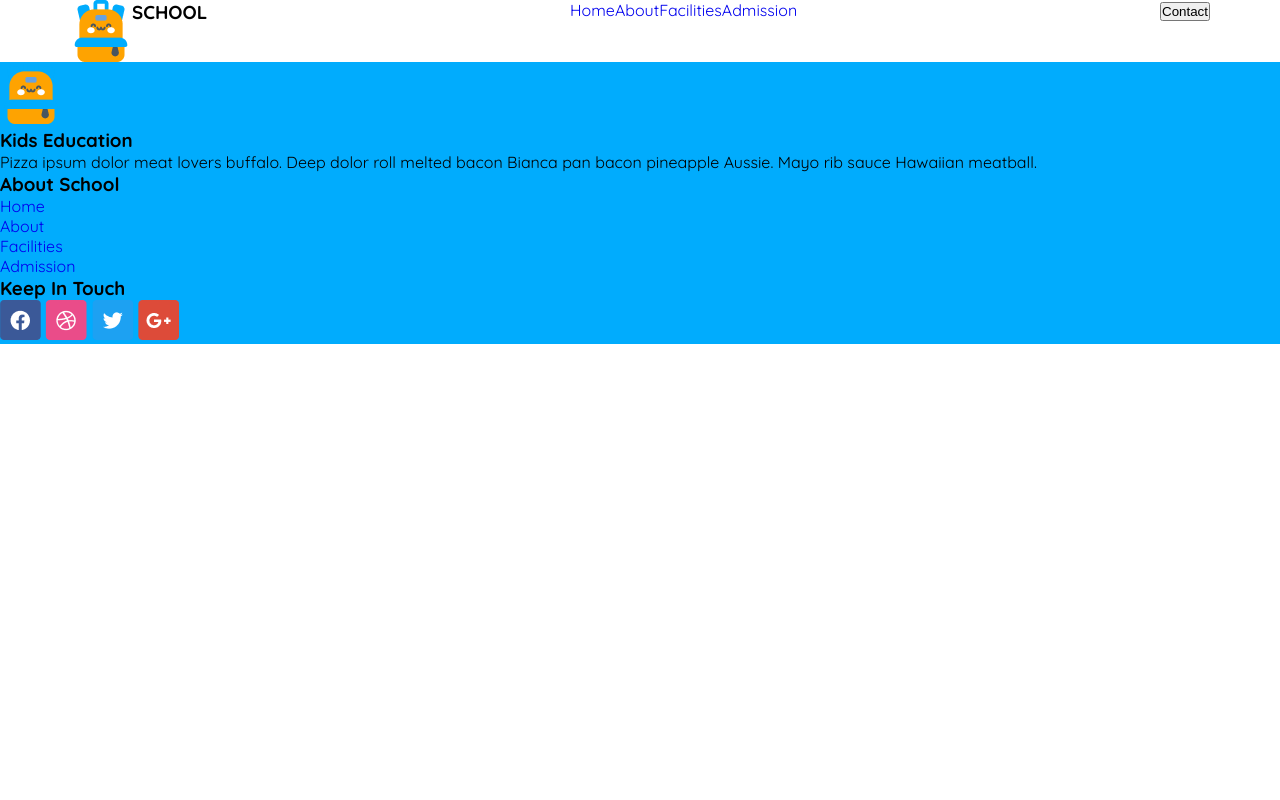
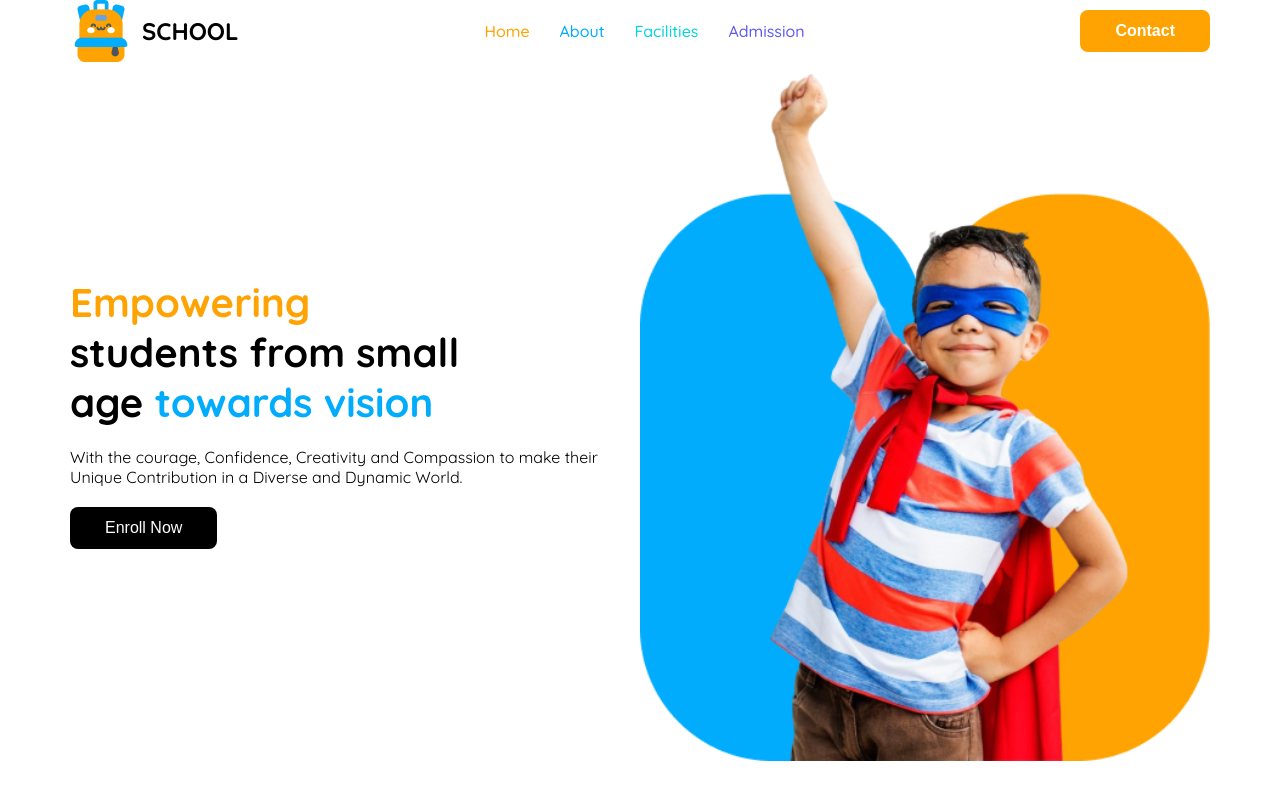
Before and after one commit to MAYA-AKT/B11-A2-Kids-School, a plain HTML site: page index.html in a window 1280 px wide. Drawn offline with nearby package versions, Linux system fonts and the light colour scheme.

Commit message:
responsive work on hero seciton

```diff
--- a/index.html
+++ b/index.html
@@ -26,31 +26,32 @@
         </ul>
 
         <div class="nav_btn">
-            <button class="">Contact</button>
+            <button class="contact_btn">Contact</button>
         </div>
 
         <ion-icon name="reorder-three-outline" class="icon"></ion-icon>
     </header>
+    <hr id="horizental_line">
     <main>
-        <!-- <section class="hero">
+        <section class="hero">
             <div class="hero_info">
-                <h2><span>Empowering</span> students from small age <span>towards vision</span></h2>
-                <p>With the courage, Confidence, Creativity and Compassion to make their Unique Contribution in a
+                <h2 class="hero_text"><span class="empowering_text">Empowering <br></span> students from small <br> age <span class="towards_text">towards vision</span></h2>
+                <p class="hero_des">With the courage, Confidence, Creativity and Compassion to make  their Unique Contribution in a
                     Diverse and Dynamic World.</p>
-                <button>Enroll Now</button>
+                <button class="hero_btn">Enroll Now</button>
             </div>
-            <div>
+            <div class="hero_img">
                 <img src="./assets/hero-kids.png" alt="">
             </div>
-        </section> -->
+        </section>
     </main>
-    <footer>
+     <!-- <footer>
         <div>
             <div>
                 <img src="./assets/logo.png" alt="logo">
                 <h3>Kids Education</h3>
             </div>
-            <!-- change this text -->
+
             <p>Pizza ipsum dolor meat lovers buffalo. Deep dolor roll melted bacon Bianca pan bacon pineapple Aussie.
                 Mayo rib sauce Hawaiian meatball.</p>
         </div>
@@ -72,7 +73,7 @@
                 <img src="./assets/google+.png" alt="">
             </div>
         </div>
-    </footer>
+    </footer>  -->
 
 
 
--- a/style.css
+++ b/style.css
@@ -1,10 +1,11 @@
 @import url('https://fonts.googleapis.com/css2?family=Quicksand:wght@300..700&display=swap');
+
 :root {
   --primary: #FEA301;
-   --skyBlue:#01ACFD;
-   --aqua:#05D4DF;
-   --blue-violet:#5D58EF ;
-   --footer-bg:#01ACFD;
+  --skyBlue: #01ACFD;
+  --aqua: #05D4DF;
+  --blue-violet: #5D58EF;
+  --footer-bg: #01ACFD;
 }
 
 
@@ -15,45 +16,179 @@
   font-weight: 400;
   font-style: normal;
 }
-*{
+
+* {
   padding: 0;
   margin: 0;
 }
 
+body {
+  max-width: 1140px;
+  margin: 0 auto;
+}
 
 
+.info {
+  justify-content: center;
+  align-items: center;
+}
 
-.header{
-  max-width: 1140px;
-  margin: 0 auto;
+.header {
+  /* max-width: 1140px; */
+  /* margin: 0 auto; */
   justify-content: space-between;
+  align-items: center;
 }
-ul li{
+
+#brand_name {
+  font-weight: 700;
+  font-size: 1.5rem;
+  padding-left: 10px;
+}
+
+ul li {
   list-style: none;
+  margin-right: 30px;
 }
-li a{
+
+li a {
   text-decoration: none;
+
 }
-.links,.info,.header{
+
+.home {
+  color: var(--primary);
+  font-weight: 500;
+
+}
+
+.about {
+  color: var(--skyBlue);
+  font-weight: 500;
+
+}
+
+.facilities {
+  color: var(--aqua);
+  font-weight: 500;
+
+}
+
+.admission {
+  color: var(--blue-violet);
+  font-weight: 500;
+
+}
+
+.links,
+.info,
+.header {
   display: flex;
 
 }
-.icon{
+
+.icon,
+#horizental_line {
   display: none;
 }
 
+.contact_btn {
+  padding: 12px 35px;
+  background-color: var(--primary);
+  color: #FFFFFF;
+  border: none;
+  font-size: 1rem;
+  font-weight: 700;
+  border-radius: 8px;
+}
 
-footer{
+/* hero section */
+.hero {
+  /* max-width: 1140px;
+  margin: 0 auto; */
+  display: flex;
+  justify-content: center;
+  align-items: center;
+
+}
+
+
+.hero_text {
+  font-size: 2.5rem;
+
+}
+
+.hero_des {
+  margin-top: 20px;
+}
+
+.empowering_text {
+  color: var(--primary);
+}
+
+.towards_text {
+  color: var(--footer-bg)
+}
+
+.hero_btn {
+  padding: 12px 35px;
+  margin-top: 20px;
+  background-color: black;
+  color: white;
+  border: none;
+  font-size: 1rem;
+
+  border-radius: 8px;
+}
+
+.hero div {
+  width: 50%;
+}
+
+.hero_img img {
+  width: 100%;
+
+}
+
+footer {
   background-color: var(--footer-bg);
 }
 
 
 @media screen and (max-width:576px) {
+  .header {
+    padding: 15px;
+  }
 
-.links,.nav_btn{
+  #brand_name,
+  .links,
+  .nav_btn {
     display: none;
   }
-.icon{
+
+  .icon {
     display: block;
+    font-size: 2.5rem;
   }
+
+  #horizental_line {
+    display: block;
+    border: 0.1px solid var(--primary);
   }
+
+  /* hero  */
+.hero{
+  flex-direction: column-reverse;
+}
+.hero div{
+  width: 100%;
+
+}
+.hero_info{
+  margin: 30px;
+  text-align: center;
+}
+
+
+
+}
```
Lines whose indentation alone changed are shown as unchanged.
